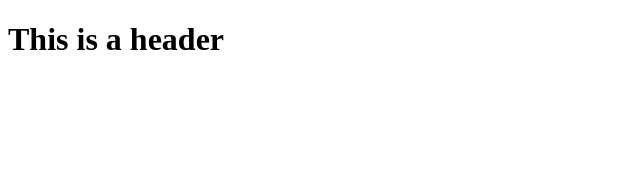
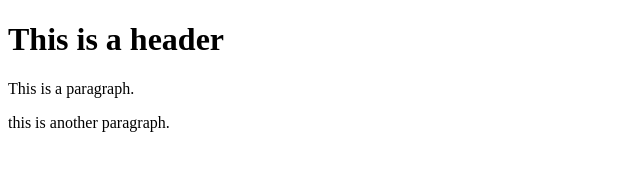
Before and after one commit to richL20/git-test, a plain HTML site: page index.html in a window 1280 px wide. Shown: the whole page, without its empty margins (0-640 px from the left). Drawn offline with Linux system fonts and the light colour scheme.

Commit message:
Third commit

```diff
--- a/index.html
+++ b/index.html
@@ -2,6 +2,7 @@
 <html>
     <body>
         <h1>This is a header</h1>
-
+        <p>This is a paragraph.</p>
+        <p>this is another paragraph.</p>
     </body>
 </html>
```
